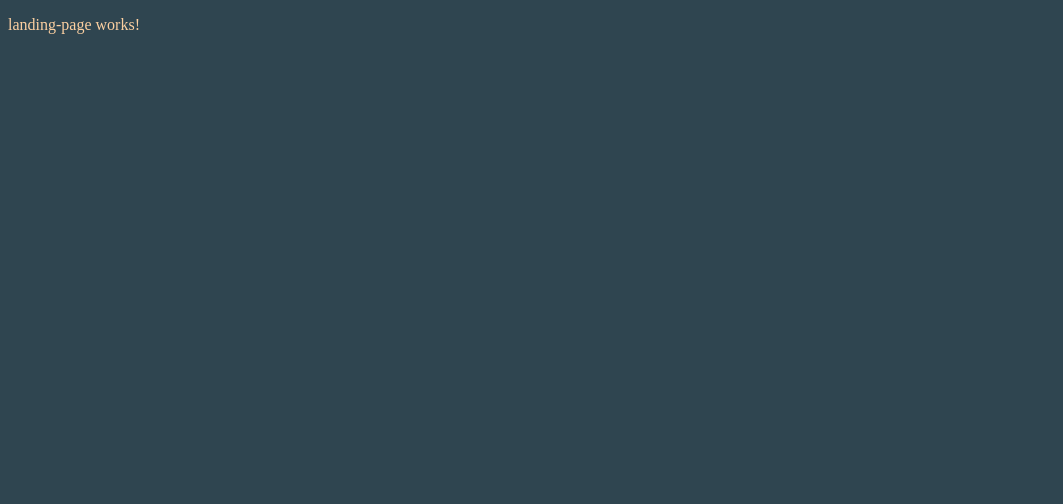
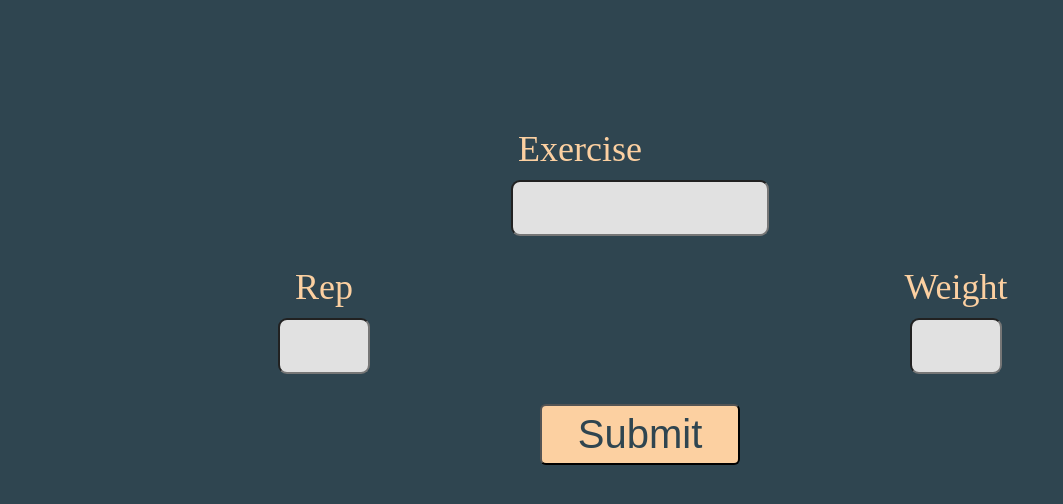
Before and after one commit to dburnside22/WorkoutTracker, an Angular app: page /home in a window 1280 px wide. Shown: the top 504 px of the page, without its empty margins (0-1063 px from the left). Built offline with nearby package versions, Linux system fonts and the light colour scheme.

Commit message:
added some styling to the landing page

```diff
--- a/src/app/landing-page/landing-page.component.html
+++ b/src/app/landing-page/landing-page.component.html
@@ -1,3 +1,17 @@
-<p>
-  landing-page works!
-</p>
+<form class="landing-page-form">
+    <div class="exercise">
+        <label for="exercise">Exercise</label>
+        <input type="text" name="exercise">
+    </div>
+    <div class="rep">
+        <label for="rep">Rep</label>
+        <input type="number" name="rep">
+    </div>
+    <div class="weight">
+        <label for="weight">Weight</label>
+        <input type="number" name="weight">
+    </div>
+    <div class="submit">
+      <button type="submit">Submit</button>
+    </div>
+  </form>
--- a/src/app/landing-page/landing-page.component.scss
+++ b/src/app/landing-page/landing-page.component.scss
@@ -0,0 +1,56 @@
+.landing-page-form {
+    display: grid;
+    grid-template-columns: .5fr repeat(3, 1fr) .5fr;
+    grid-template-areas:
+        '. e e e .'
+        '. r . w .'
+        '. s s s .';
+}
+
+.exercise {
+    grid-area: e;
+    margin-top: 120px;
+    input {
+        width: 250px;
+        height: 50px;
+    }
+    label {
+        padding-right: 120px;
+    }
+}
+
+.rep {
+    grid-area: r;
+}
+
+.weight {
+    grid-area: w;
+}
+
+.submit {
+    grid-area: s;
+    text-align: center;
+    button {
+        width: 200px;
+        height: 61px;
+        font-size: 40px;
+    }
+}
+
+.exercise, .rep, .weight {
+    label {
+        padding-bottom: 10px;
+        display: block;
+        font-size: 36px;
+    }
+    text-align: center;
+    font-size: 25px;
+}
+
+.rep, .weight {
+    margin: 30px 0;
+    input {
+        width: 84px;
+        height: 50px;
+    }
+}
--- a/src/app/login-page/login-page.component.scss
+++ b/src/app/login-page/login-page.component.scss
@@ -1,5 +1,3 @@
-@import "../../variables.scss";
-
 .login-form {
     display: grid;
     grid-template-columns: .5fr repeat(3, 1fr) .5fr;
@@ -8,7 +6,6 @@
         '. u u u .'
         '. p p p .'
         '. b b b .';
-    color: $main-light-color;
 }
 
 .header-logo {
```
